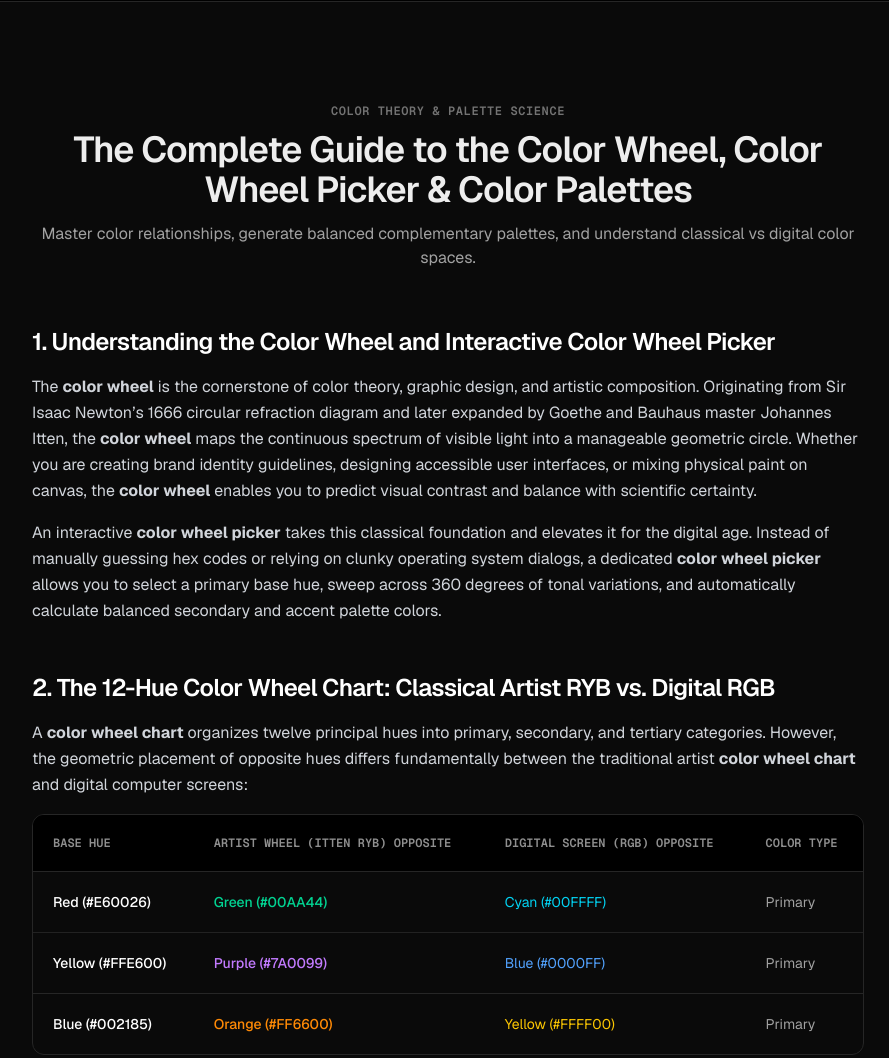
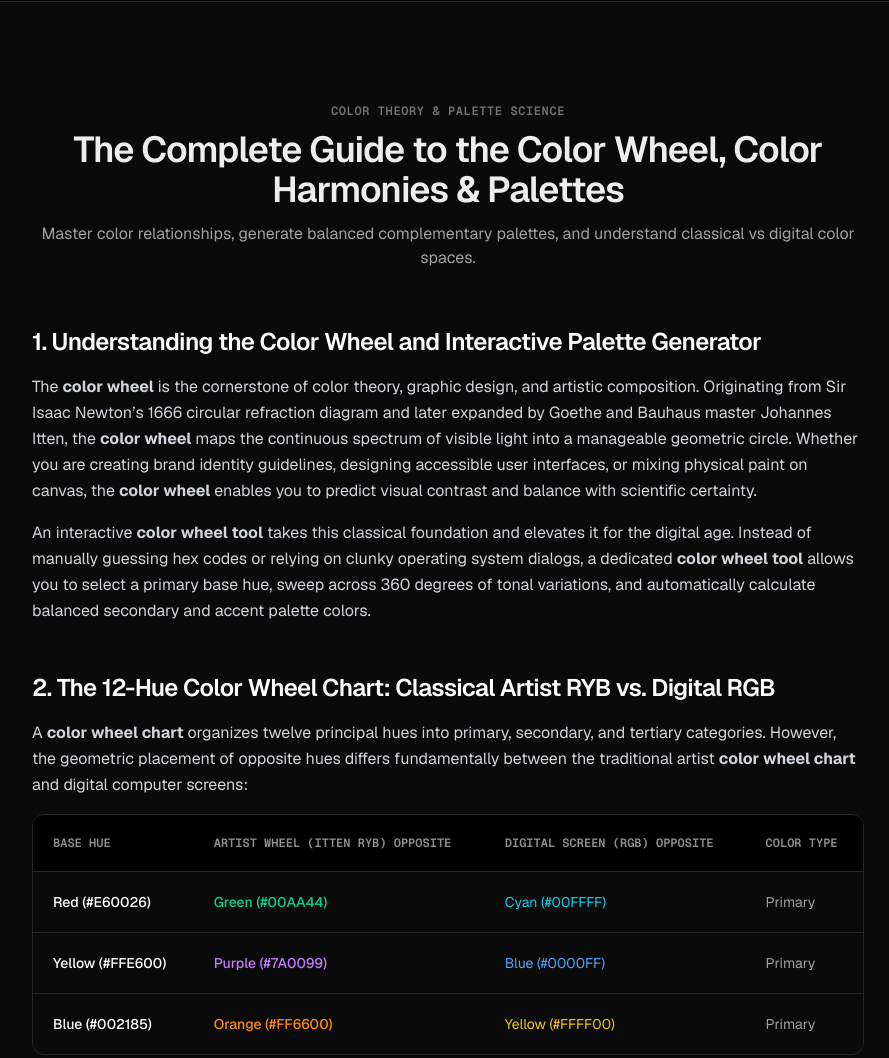
Before and after one commit to bhavya-rathore2025-source/pigmentlab.com, an Astro site: page /en/color-wheel in a window 1280 px wide. Shown: the part 1560-2618 px from the top of the page, without its empty margins (192-1081 px from the left). Built offline with nearby package versions, Linux system fonts and the light colour scheme; Astro itself is replaced by a stand-in of ours.

Commit message:
updated english color wheel page

```diff
--- a/src/i18n/toolGuides.ts
+++ b/src/i18n/toolGuides.ts
@@ -798,7 +798,7 @@ export const wheelModularGuide: Record<SupportedLanguage, ModularGuideCopy> = {
         description: 'Check WCAG 2.1 contrast scores, preview Protanopia/Deuteranopia/Tritanopia vision, and export Tailwind CSS, CSS vars, or SVG.',
       },
     ],
-    whoUsesTitle: '6. Who Uses the PigmentLab Color Wheel Picker?',
+    whoUsesTitle: '6. Who Uses the PigmentLab Color Wheel & Palette Generator?',
     whoUsesIntro: 'Designed to bridge classic Bauhaus pedagogy and modern web engineering:',
     personas: [
       {
--- a/src/i18n/ui.ts
+++ b/src/i18n/ui.ts
@@ -52,7 +52,7 @@ export const ui = {
     'footer.colorScience': 'Color Science',
     'footer.legal': 'Company & Legal',
     'footer.mixerLink': 'Color Mixer Online',
-    'footer.wheelLink': 'Color Wheel Picker',
+    'footer.wheelLink': 'Color Wheel & Palette Generator',
     'footer.overviewLink': 'PigmentLab Overview',
     'footer.multilingual': 'Multilingual Color Tools',
   },
--- a/src/pages/en/color-wheel.astro
+++ b/src/pages/en/color-wheel.astro
@@ -13,10 +13,10 @@ const colorWheelFaqSchema = {
   'mainEntity': [
     {
       '@type': 'Question',
-      'name': 'What is a color wheel picker and how is it used in design?',
+      'name': 'What is an interactive color wheel and how is it used in design?',
       'acceptedAnswer': {
         '@type': 'Answer',
-        'text': 'A color wheel picker is an interactive design tool that arranges the visible spectrum into a geometric circle. It allows designers and artists to select base hues, adjust saturation and brightness, and calculate mathematically balanced color palettes such as complementary, analogous, and triadic schemes.'
+        'text': 'An interactive color wheel is a design tool that arranges the visible spectrum into a geometric circle. It allows designers and artists to select base hues, adjust saturation and brightness, and calculate mathematically balanced color palettes such as complementary, analogous, and triadic schemes.'
       }
     },
     {
@@ -48,7 +48,7 @@ const colorWheelFaqSchema = {
       'name': 'Can I check accessibility and color blindness on this color wheel?',
       'acceptedAnswer': {
         '@type': 'Answer',
-        'text': 'Yes. Our color wheel picker includes a real-time WCAG 2.1 contrast matrix with AA and AAA pass/fail badges, plus a color vision deficiency simulator supporting Protanopia, Deuteranopia, Tritanopia, and Monochromacy.'
+        'text': 'Yes. Our interactive color wheel includes a real-time WCAG 2.1 contrast matrix with AA and AAA pass/fail badges, plus a color vision deficiency simulator supporting Protanopia, Deuteranopia, Tritanopia, and Monochromacy.'
       }
     }
   ]
@@ -57,19 +57,19 @@ const colorWheelFaqSchema = {
 const pageSchema = buildWheelPageSchemas({
   lang: 'en',
   url: 'https://pigmentlaboratory.com/en/color-wheel',
-  appName: 'PigmentLab Color Wheel Picker & Palette Generator',
-  appDescription: 'Free online color wheel picker with Johannes Itten RYB artist mode, digital RGB mode, complementary color wheel generator, WCAG 2.1 contrast checking, and 9-step shade scales.',
+  appName: 'PigmentLab Interactive Color Wheel & Palette Generator',
+  appDescription: 'Free interactive color wheel with Johannes Itten RYB artist mode, digital RGB mode, complementary color wheel generator, WCAG 2.1 contrast checking, and 9-step shade scales.',
   articleHeadline: 'Johannes Itten RYB Artist Color Wheel vs. Digital RGB Wheel Guide',
-  articleDescription: 'Comparing the 12-hue Bauhaus RYB artist color wheel with additive RGB pickers, harmony geometry, 9-step shade scales, and WCAG 2.1 contrast testing.',
+  articleDescription: 'Comparing the 12-hue Bauhaus RYB artist color wheel with additive RGB wheels, harmony geometry, 9-step shade scales, and WCAG 2.1 contrast testing.',
   currency: 'USD',
   faqSchema: colorWheelFaqSchema,
 });
 ---
 
 <Layout
-  title="Color Wheel Picker & Palette Generator — PigmentLab"
-  description="Interactive color wheel picker with Johannes Itten RYB and RGB modes. Generate complementary color palettes, tint scales, and test WCAG contrast."
-  keywords="color wheel, color wheel picker, color wheel chart, complementary color wheel, itten color wheel, color scheme generator, color palette builder"
+  title="Interactive Color Wheel & Palette Generator — PigmentLab"
+  description="Interactive color wheel tool with Johannes Itten RYB and RGB modes. Generate complementary color palettes, tint scales, and test WCAG contrast."
+  keywords="color wheel, color wheel online, color wheel chart, complementary color wheel, itten color wheel, color scheme generator, color palette builder"
   currentPath="/en/color-wheel"
   lang="en"
   schema={pageSchema}
@@ -89,7 +89,7 @@ const pageSchema = buildWheelPageSchemas({
         </div>
 
         <h1 class="mt-4 text-3xl font-semibold tracking-tight text-[#171717] dark:text-white sm:text-4xl lg:text-5xl">
-          Color Wheel Picker & Palette Generator
+          Interactive Color Wheel & Palette Generator
         </h1>
 
         <p class="mt-3 text-sm leading-relaxed text-[#4d4d4d] dark:text-[#a1a1aa] sm:text-base">
@@ -109,7 +109,7 @@ const pageSchema = buildWheelPageSchemas({
       <div class="text-center mb-14">
         <span class="font-mono text-xs font-semibold uppercase tracking-wider text-[#8f8f8f] dark:text-[#71717a]">Color Theory & Palette Science</span>
         <h2 class="mt-2 text-3xl font-semibold tracking-tight text-[#171717] dark:text-white sm:text-4xl">
-          The Complete Guide to the Color Wheel, Color Wheel Picker & Color Palettes
+          The Complete Guide to the Color Wheel, Color Harmonies & Palettes
         </h2>
         <p class="mt-3 text-base text-[#4d4d4d] dark:text-[#a1a1aa]">
           Master color relationships, generate balanced complementary palettes, and understand classical vs digital color spaces.
@@ -119,13 +119,13 @@ const pageSchema = buildWheelPageSchemas({
       <div class="space-y-12 text-sm sm:text-base leading-relaxed text-[#374151] dark:text-[#d1d5db]">
         <section class="space-y-4">
           <h3 class="text-xl sm:text-2xl font-semibold tracking-tight text-[#111827] dark:text-white">
-            1. Understanding the Color Wheel and Interactive Color Wheel Picker
+            1. Understanding the Color Wheel and Interactive Palette Generator
           </h3>
           <p>
             The <strong>color wheel</strong> is the cornerstone of color theory, graphic design, and artistic composition. Originating from Sir Isaac Newton’s 1666 circular refraction diagram and later expanded by Goethe and Bauhaus master Johannes Itten, the <strong>color wheel</strong> maps the continuous spectrum of visible light into a manageable geometric circle. Whether you are creating brand identity guidelines, designing accessible user interfaces, or mixing physical paint on canvas, the <strong>color wheel</strong> enables you to predict visual contrast and balance with scientific certainty.
           </p>
           <p>
-            An interactive <strong>color wheel picker</strong> takes this classical foundation and elevates it for the digital age. Instead of manually guessing hex codes or relying on clunky operating system dialogs, a dedicated <strong>color wheel picker</strong> allows you to select a primary base hue, sweep across 360 degrees of tonal variations, and automatically calculate balanced secondary and accent palette colors.
+            An interactive <strong>color wheel tool</strong> takes this classical foundation and elevates it for the digital age. Instead of manually guessing hex codes or relying on clunky operating system dialogs, a dedicated <strong>color wheel tool</strong> allows you to select a primary base hue, sweep across 360 degrees of tonal variations, and automatically calculate balanced secondary and accent palette colors.
           </p>
         </section>
 
```
